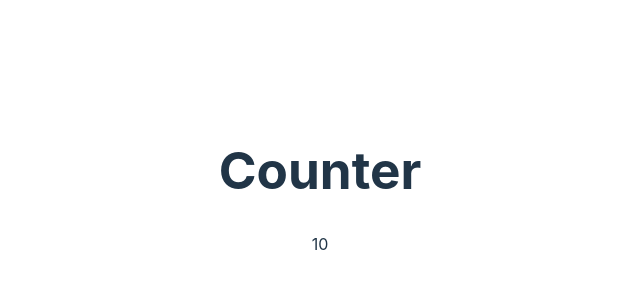
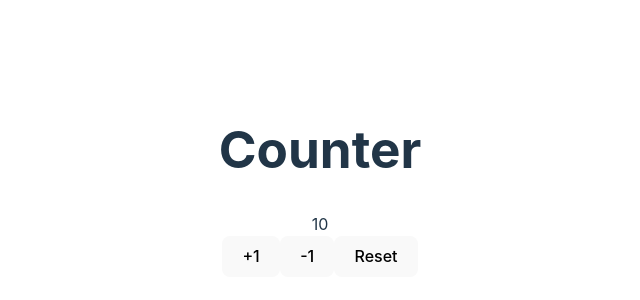
Before and after one commit to juanlopnz/Homeworks, a React (Vite) app in the folder practica-personal/: page / in a window 1280 px wide. Shown: the part 218-518 px from the top of the page, without its empty margins (320-960 px from the left). Built offline with nearby package versions, Linux system fonts and the light colour scheme.

Commit message:
Este es el challenge 2

```diff
--- a/practica-personal/src/components/FirstApp.jsx
+++ b/practica-personal/src/components/FirstApp.jsx
@@ -1,10 +1,32 @@
 import React from 'react'
+import { useState } from 'react';
 
-export const FirstApp = () => {
+export const FirstApp = ({ title, value }) => {
+
+  const [counter, setCounter] = useState( value );
+
+  const handleAdd = () => {
+    setCounter(counter + 1)
+  }
+
+  const handleSubstract = () => {
+    setCounter(counter - 1)
+  }
+
+  const handleReset = () => {
+    setCounter(value)
+  }
+
   return (
     <>
-      <h1>Counter</h1>
-      <span>10</span>
+      <h1>{ title }</h1>
+      <div>
+        <span>{ counter }</span>
+      </div>
+
+      <button onClick={ () => handleAdd()} > +1 </button>
+      <button onClick={ () => handleSubstract()}> -1 </button>
+      <button onClick={ () => handleReset()}> Reset </button>
     </>
   )
 }
--- a/practica-personal/src/main.jsx
+++ b/practica-personal/src/main.jsx
@@ -7,6 +7,6 @@ import { FirstApp } from "./components/FirstApp";
 ReactDOM.createRoot(document.getElementById('root')).render(
   <React.StrictMode>
     {/* <App /> */}
-    <FirstApp></FirstApp>
+    <FirstApp title="Counter" value={10}></FirstApp>
   </React.StrictMode>,
 )
```
